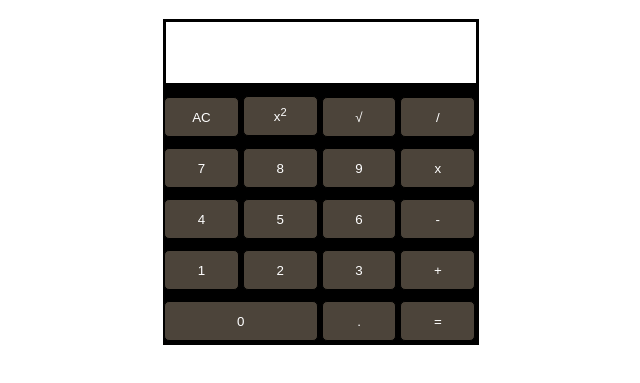
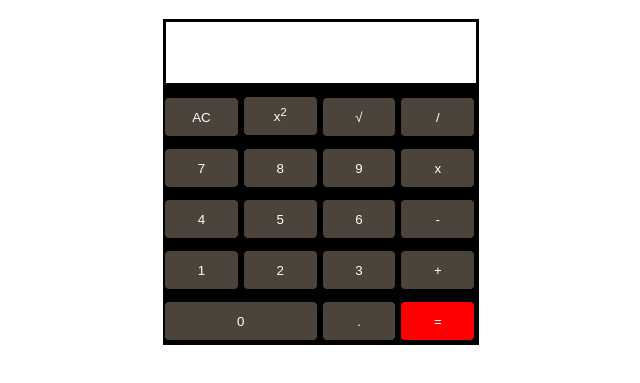
Before and after one commit to iamnikhil123/repo4, a plain HTML site: page index.html in a window 1280 px wide. Shown: the part 79-462 px from the top of the page, without its empty margins (319-959 px from the left). Drawn offline with Linux system fonts and the light colour scheme.

Commit message:
added color in button =

```diff
--- a/index.html
+++ b/index.html
@@ -32,7 +32,7 @@
              <button class = "item" id = "item16" onclick = "num('+')" >+</button>
              <button class = "item" id = "item17" onclick = "num(0)" >0</button>
              <button class = "item" id = "item18" onclick = "num('.')" >.</button>
-             <button class = "item" id = "item19" onclick = "operand('=')" >=</button>
+             <button style="background-color: red;" class = "item" id = "item19" onclick = "operand('=')" >=</button>
 
 
 
```
